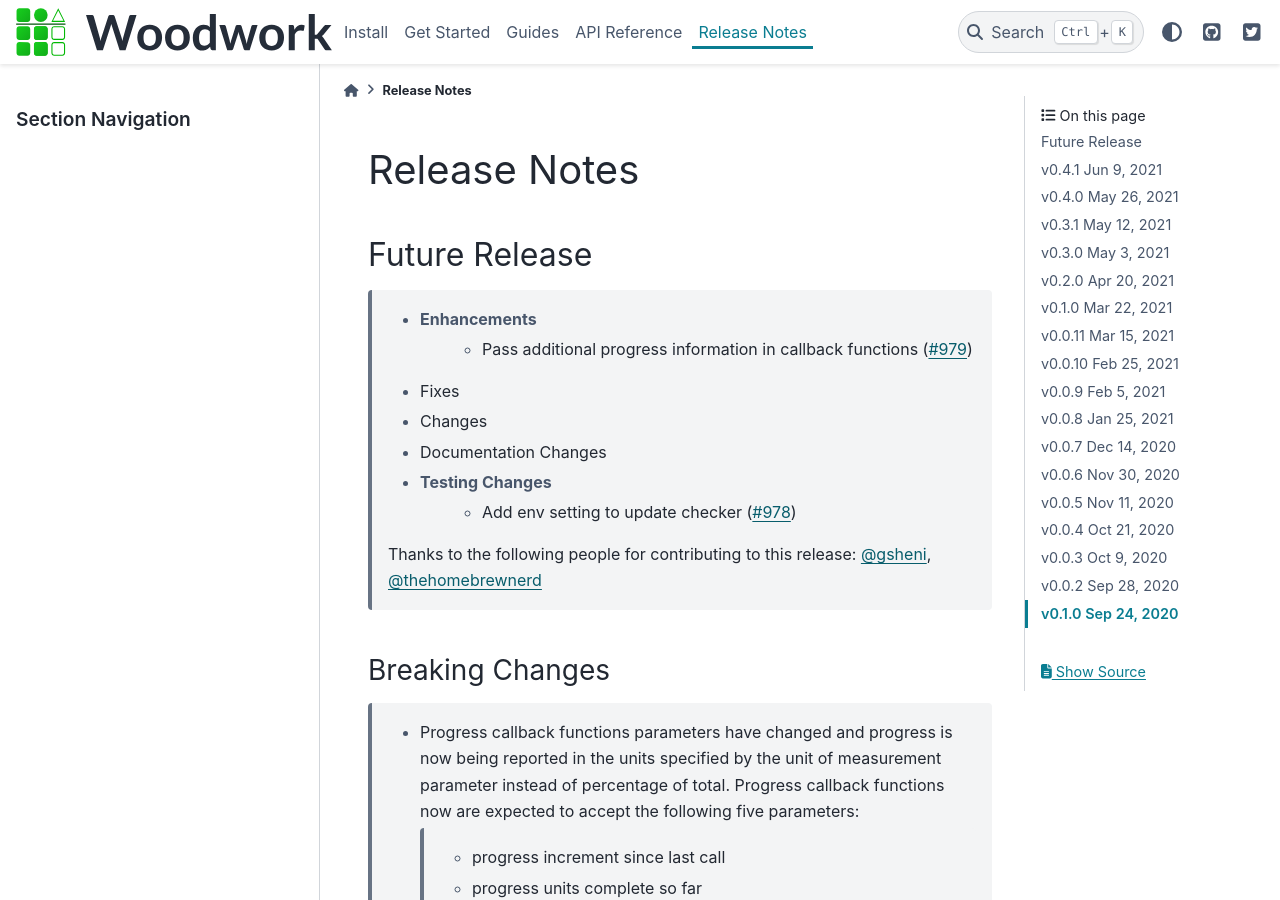
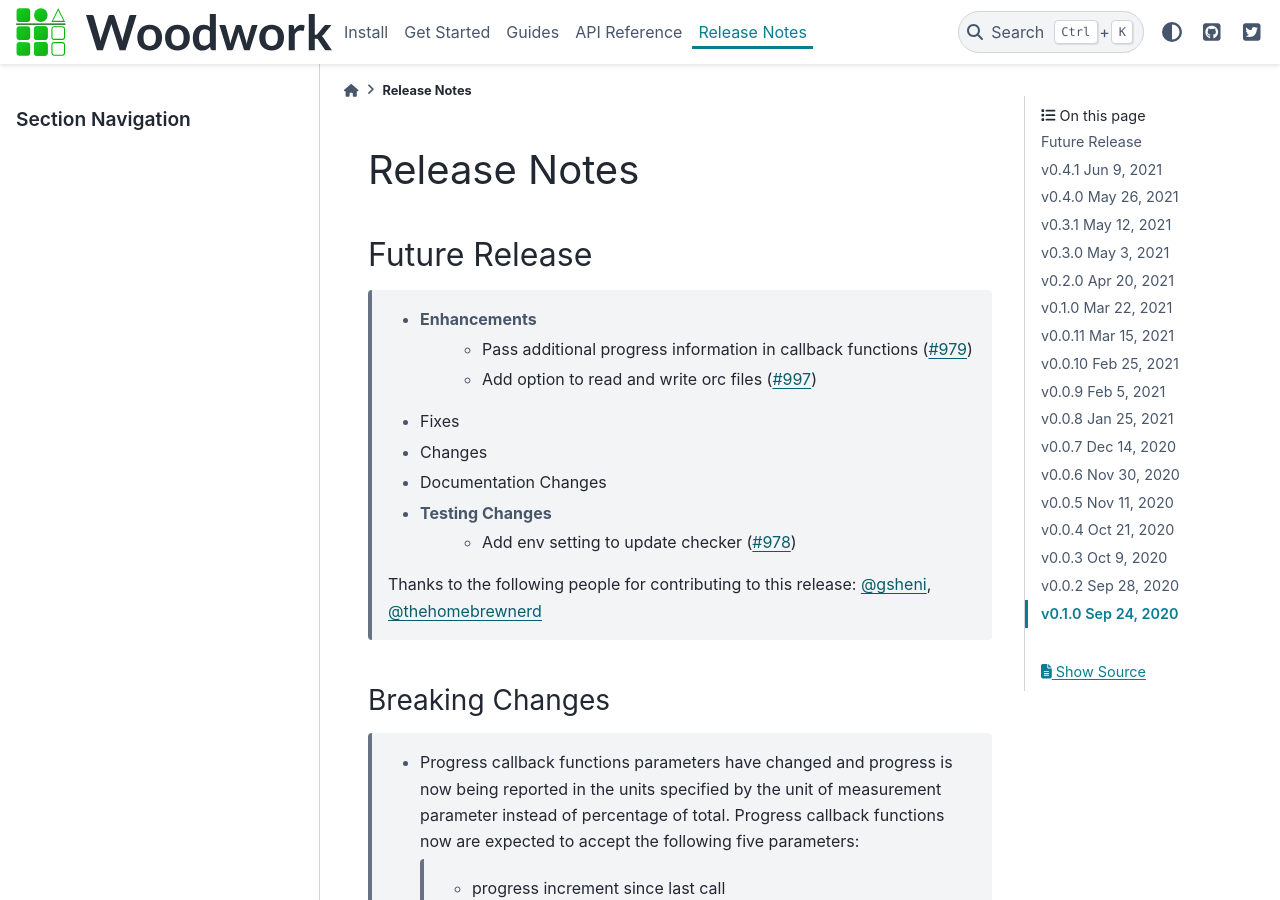
Before and after one commit to alteryx/woodwork, a Sphinx documentation site: the page built from docs/source/release_notes.rst, in a window 1280 px wide and 900 px high. Built offline with Sphinx 7.4.7 and the PyData theme 0.15.4, drawn with Linux system fonts in a browser that asks for light colours; comment, search, counter and statistics services are not loaded.

Commit message:
update release notes

```diff
--- a/docs/source/release_notes.rst
+++ b/docs/source/release_notes.rst
@@ -7,6 +7,7 @@ Future Release
 ==============
     * Enhancements
         * Pass additional progress information in callback functions (:pr:`979`)
+        * Add option to read and write orc files (:pr:`997`)
     * Fixes
     * Changes
     * Documentation Changes
```
